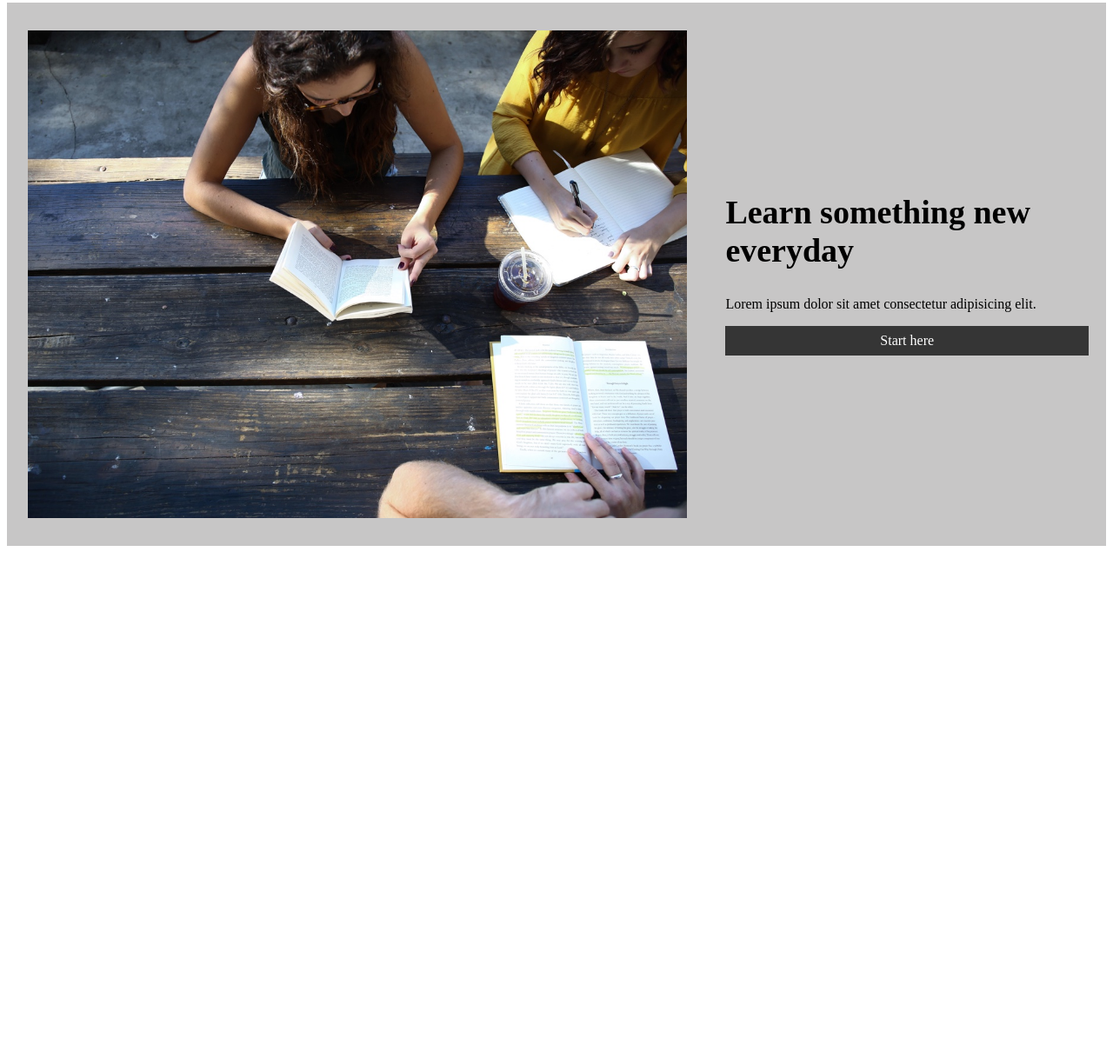
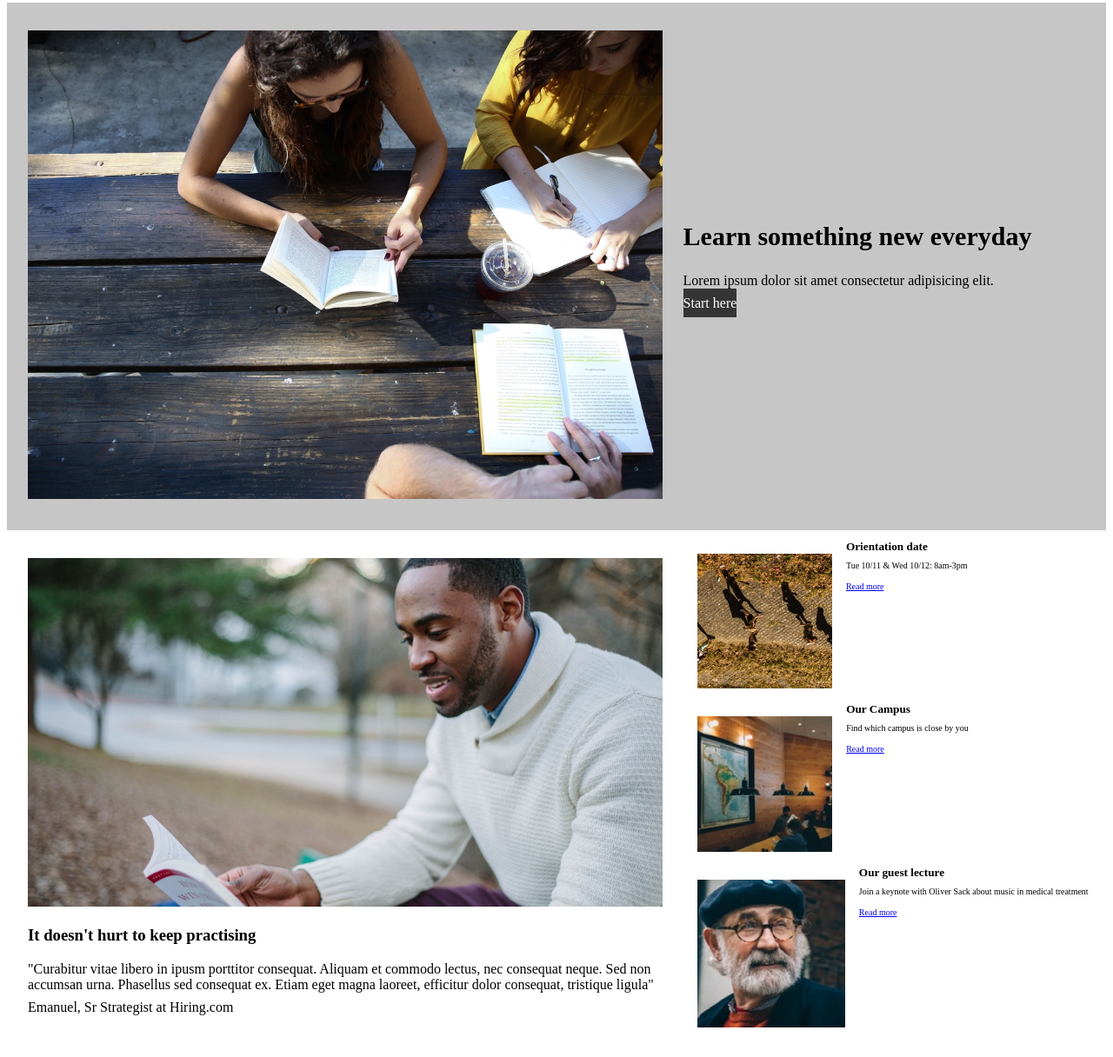
Before and after one commit to Dovile-Valciukiene/Capstone-Colmar, a plain HTML site: page index.html in a window 1280 px wide. Shown: the part 70-1286 px from the top of the page at 87% size. Before the commit the page ends 800 px from the top, so only its background shows below. Drawn offline with Linux system fonts and the light colour scheme.

Commit message:
Create main part and update website to look smooth

```diff
--- a/index.html
+++ b/index.html
@@ -29,24 +29,55 @@
         </div>
     </header>
 
-
+    <!--The banner with a button to enrol-->
     <div class="banner">
-        <img class="bannerImg" src="images\banner.jpg" alt="Banner image">
-        <div class="describe">
+        <div class="left">
+            <img class="bannerImg" src="images\banner.jpg" alt="Banner image">
+        </div>
+        <div class="right" id="describe">
             <h2>Learn something new everyday</h2>
             <p>Lorem ipsum dolor sit amet consectetur adipisicing elit.</p>
             <a class="button" href="index.html">Start here</a>
         </div>
     </div>
 
-    <div class="part1">
+    <!--The main part describing academy-->
+    <div class="main">
         <div class="left">
-            <img
+            <img src="images\information-main.jpg" alt="picture of man reading">
+            <h3>It doesn't hurt to keep practising</h3>
+            <p>"Curabitur vitae libero in ipusm porttitor consequat. Aliquam et commodo lectus, nec consequat neque. Sed non accumsan urna. Phasellus sed consequat ex. Etiam eget magna laoreet, efficitur dolor consequat, tristique ligula"</p>
+            <p>Emanuel, Sr Strategist at Hiring.com</p>
         </div>
         <div class="right">
 
+            <div class="part">
+                <img src="images\information-orientation.jpg">
+                <div class="about">
+                    <h5>Orientation date</h5>
+                    <p class="smallFont">Tue 10/11 & Wed 10/12: 8am-3pm</p>
+                    <a href="https://en.wikipedia.org/wiki/HTML">Read more</a>
+                </div>
+            </div>
+
+            <div class="part">
+                <img src="images\information-campus.jpg">
+                <div class="about">
+                    <h5>Our Campus</h5>
+                    <p class="smallFont">Find which campus is close by you</p>
+                    <a href="https://en.wikipedia.org/wiki/HTML">Read more</a>
+                </div>
+            </div>
+
+            <div class="part">
+                <img src="images\information-guest-lecture.jpg">
+                <div class="about">
+                    <h5>Our guest lecture</h5>
+                    <p class="smallFont">Join a keynote with Oliver Sack about music in medical treatment</p>
+                    <a href="https://en.wikipedia.org/wiki/HTML">Read more</a>
+                </div>
+            </div>
         </div>
-
     </div>
 
 
--- a/style.css
+++ b/style.css
@@ -1,14 +1,16 @@
 html {
-    margin-top: 0;
+    margin: 0px;
 
 }
 
 header {
     margin-top: 0px;
+    top: 0px;
     position: fixed;
     height: 64px;
     display: inline-flex;
     width: 100%;
+    background-color: white;
 }
 
 .logo {
@@ -31,9 +33,10 @@ header {
     margin-right: 24px;
 }
 
-a {
+.navbar a {
     display: block;
     margin-left: 16px;
+    font-size: 15px;
 }
 
 .navbarImg {
@@ -65,28 +68,42 @@ a {
     }
     }
 
+
+.left {
+    width: 60%;
+    margin: 32px 24px;
+}
+
+.right {
+    width: 40%;
+}
+
+.left img {
+    width: 100%;
+    height: auto;
+
+}
+
+.smallFont {
+    font-size: 10px;
+}
+
+
 .banner {
     margin-top: 65px;
     display: inline-flex;
     background-color: rgb(199, 198, 198);
 }
 
-.bannerImg {
-    width: 60%;
-    height: auto;
-    margin: 32px 24px;
-}
 
-.describe {
+#describe {
     display: inline-block;
     flex-direction: column;
     align-content: center;
-    padding-left: 20px;
-    padding-right: 20px;
 }
 
-h2 {
-    font-size: 38px;
+#describe h2 {
+    font-size: 30px;
     margin-top: 0px;
 }
 
@@ -99,6 +116,7 @@ h2 {
     text-decoration: none;
     margin: 0px;
 }
+
 
 @media only screen and (max-width: 480px) {
     .banner {
@@ -114,14 +132,14 @@ h2 {
     margin: 0px;
     }
 
-    .describe {
+    #describe {
     display: inline-block;
     flex-direction: column;
     align-content: center;
     margin-left: 16px;
     }
 
-    h2 {
+    #describe h2 {
     font-size: 32px;
     margin-top: 32px;
     }
@@ -140,3 +158,30 @@ h2 {
     margin: 24px 0px 32px 0px;
     }
 }
+
+.main {
+    display: inline-flex;
+    width: 100%;
+}
+
+.right {
+    align-content: center;
+}
+.part {
+    display: inline-flex;
+}
+
+.part img {
+    width: 35%;
+    height: auto;
+    margin: 16px 16px;
+}
+
+.part h5, p {
+    margin:0px 0px 8px;
+}
+
+.part a {
+   font-size: 10px;
+   margin: 0;
+}
```
